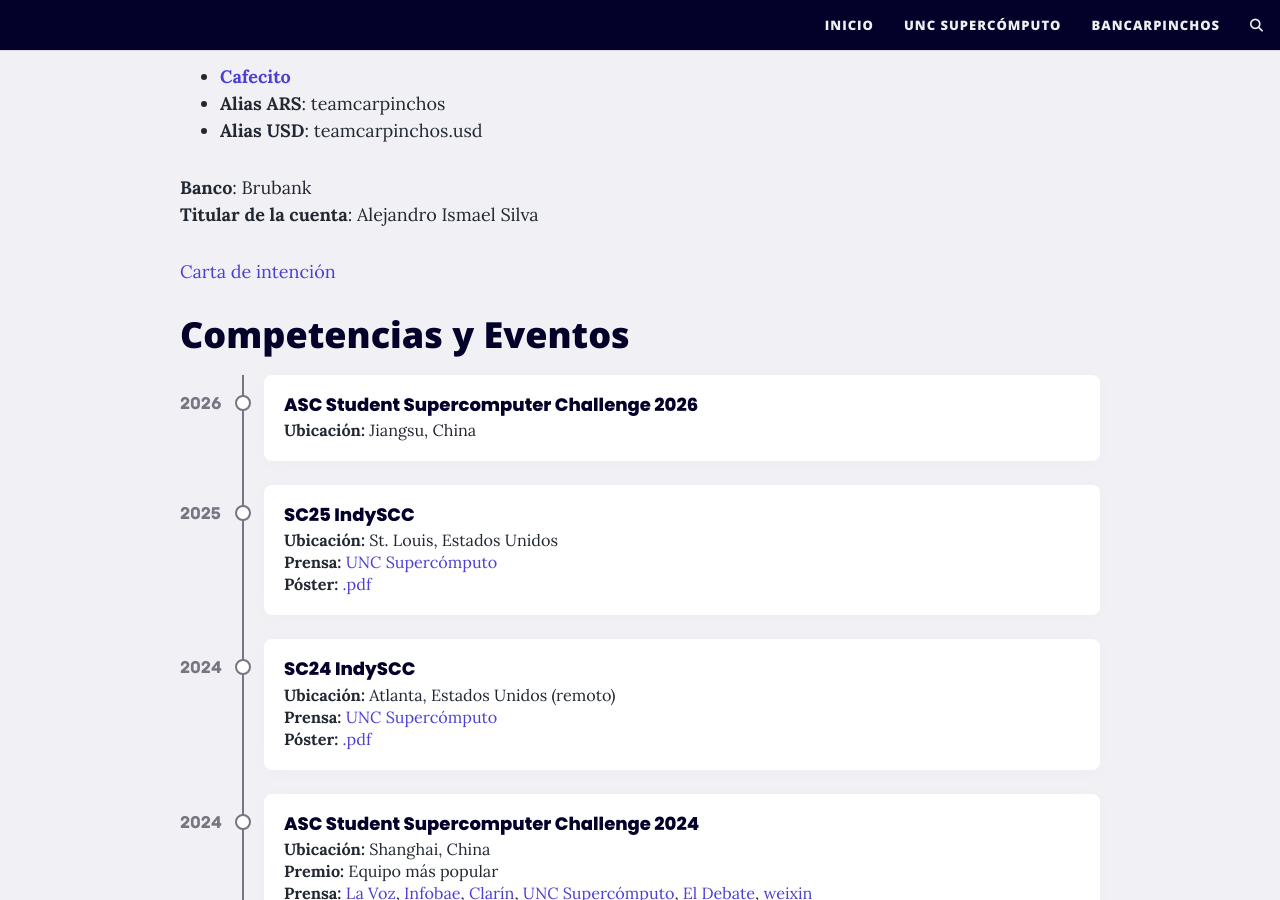
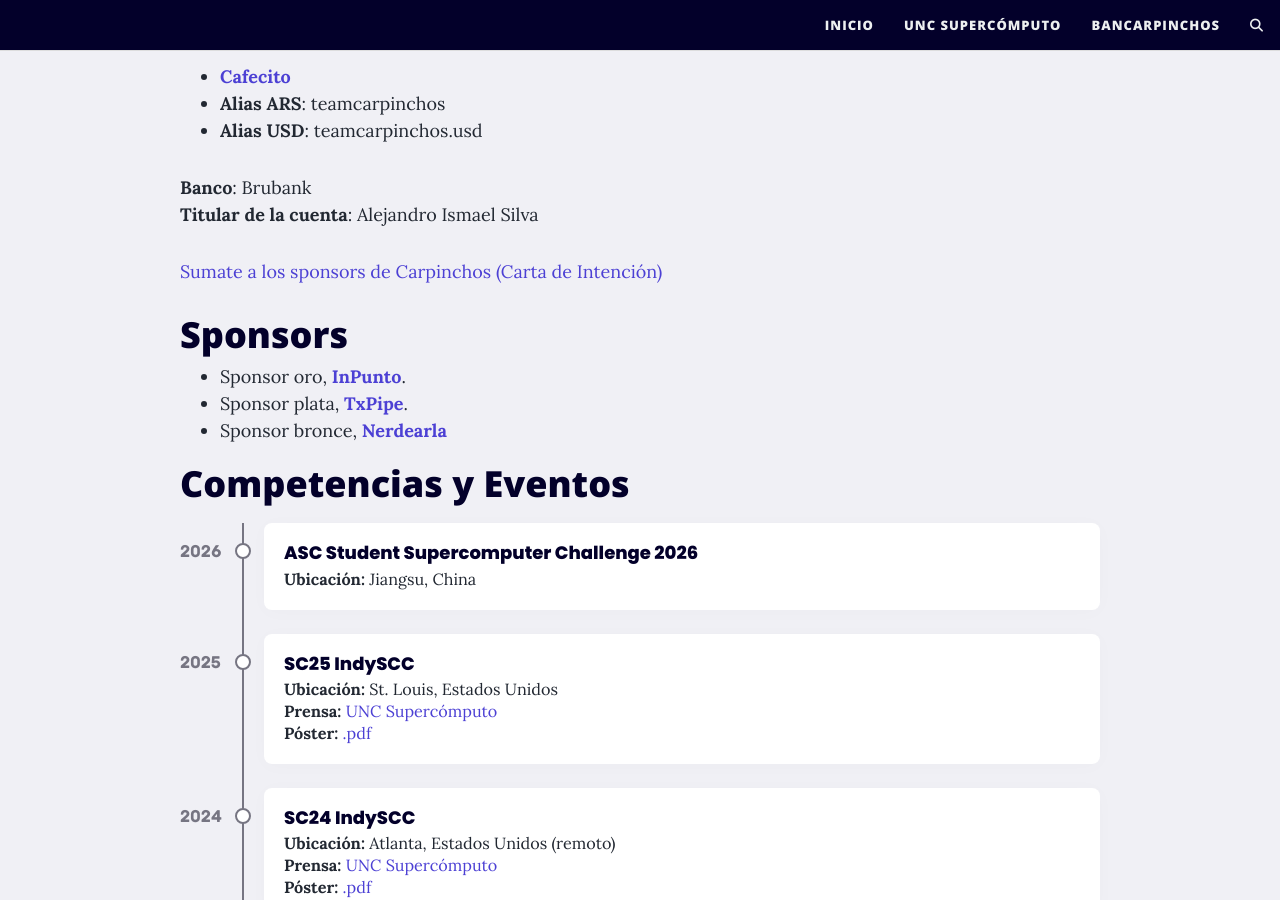
Before and after one commit to CarpinchosTeam/CarpinchosTeam.github.io, a Jekyll site: the page built from index.md, in a window 1280 px wide and 900 px high, scrolled down 508 px. Built offline with Jekyll 4.4.1, drawn with Linux system fonts in a browser that asks for light colours; comment, search, counter and statistics services are not loaded.

Commit message:
home: add sponsors to home page

```diff
--- a/index.md
+++ b/index.md
@@ -16,7 +16,12 @@ Somos un equipo autofinanciado, tu apoyo nos ayuda a viajar a las competencias y
 **Banco**: Brubank<br>
 **Titular de la cuenta**: Alejandro Ismael Silva
 
-[Carta de intención](https://docs.google.com/presentation/d/1CdKjTrHeCHs50wEVKzI28m1R14SMBw_xwptN4yIPCAo/edit?slide=id.p#slide=id.p)
+[Sumate a los sponsors de Carpinchos (Carta de Intención)](https://docs.google.com/presentation/d/1CdKjTrHeCHs50wEVKzI28m1R14SMBw_xwptN4yIPCAo/edit?slide=id.p#slide=id.p)
+# Sponsors
+- Sponsor oro, [**InPunto**](https://inpunto.la/).
+- Sponsor plata, [**TxPipe**](https://txpipe.io/).
+- Sponsor bronce, [**Nerdearla**](https://nerdearla.com/)
+
 # Competencias y Eventos
 
 {% include timeline.html %}
```
